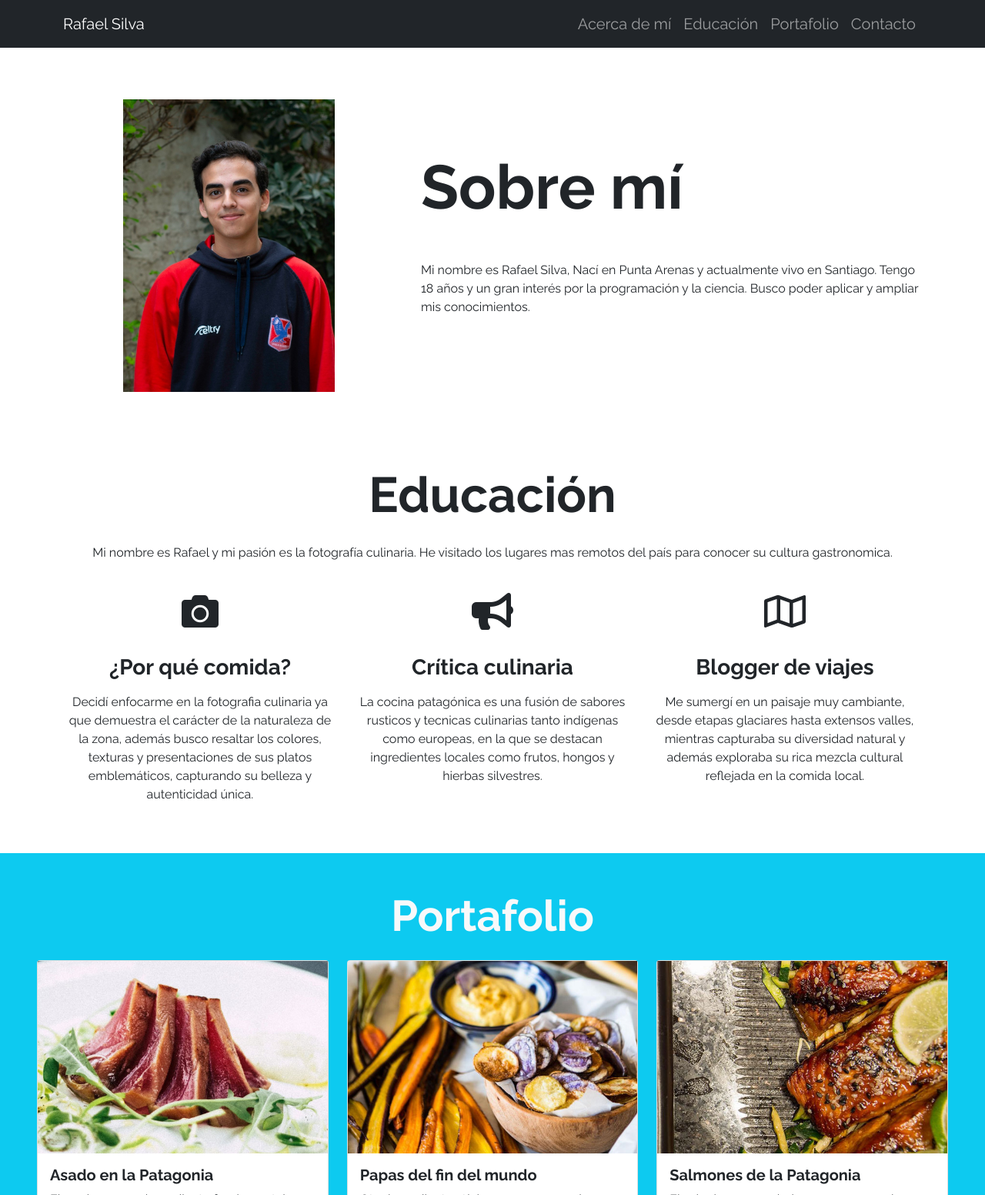
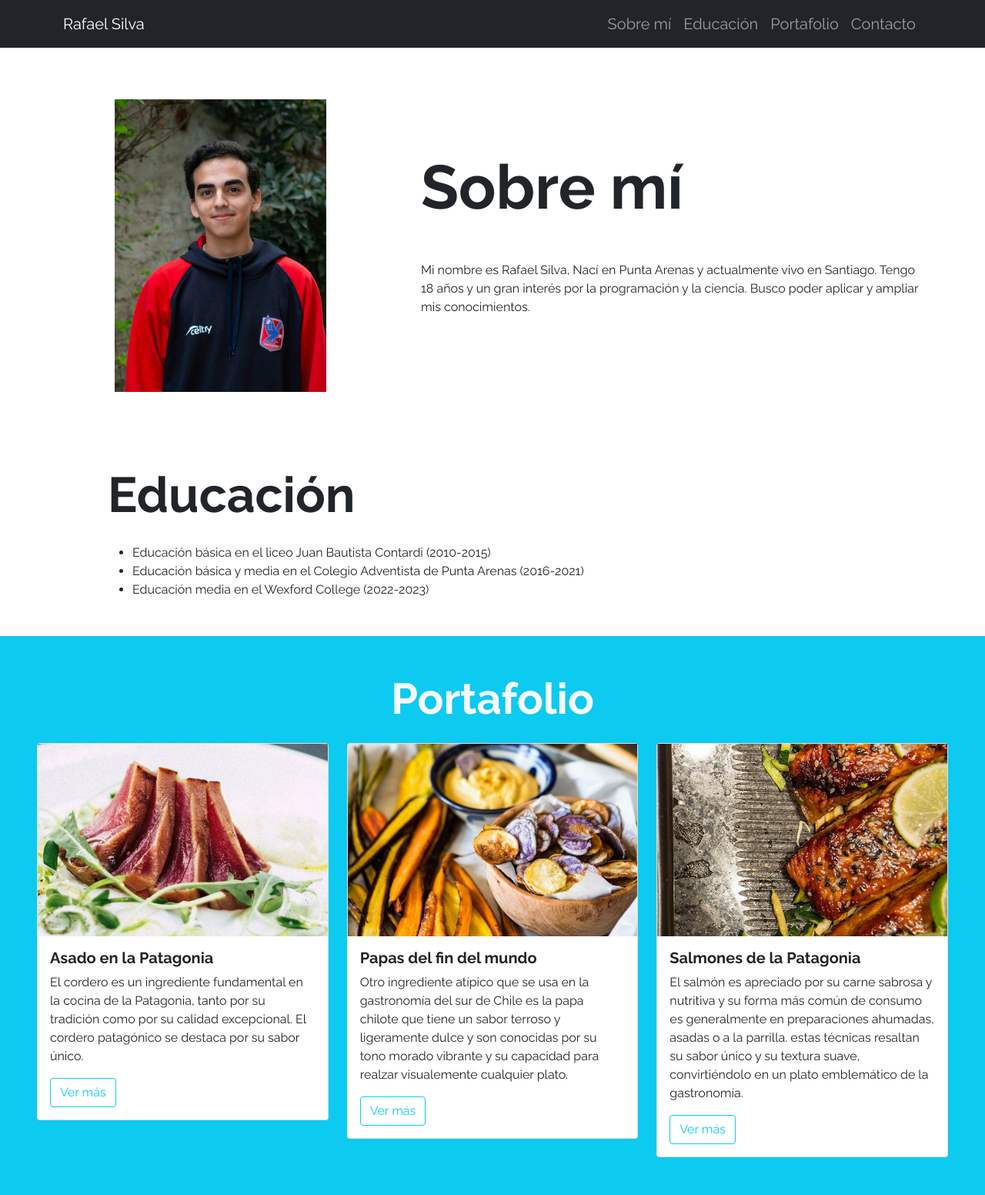
Before and after one commit to Rafael-Montenegro/rafael-montenegro.github.io, a plain HTML site: page index.html in a window 1280 px wide. Shown: the top 1552 px of the page at 77% size. Drawn offline with nearby package versions, Linux system fonts and the light colour scheme.

Commit message:
mejoré sección de educación

```diff
--- a/assets/css/estilos.css
+++ b/assets/css/estilos.css
@@ -4,12 +4,10 @@ body {
 
   /* Hero Section */
 
-  #Hero-Section {
-  }
   .header_img{
     height: 380px;
     width: auto;
-    margin-left: 7%;
+    margin-left: 6%;
     margin-top: 3%;
   }
   .header_container{
@@ -17,6 +15,9 @@ body {
     align-items: center;
   }
 
+  .Educación{
+    margin-left: 10% !important;
+  }
   /* Mis trabajos */
 
   #Mis-trabajos .image-top {
--- a/index.html
+++ b/index.html
@@ -30,7 +30,7 @@
             <div class="collapse navbar-collapse" id="navbarSupportedContent">
                 <ul class="navbar-nav ms-auto mb-2 mb-lg-0 fs-5">
                     <li class="nav-item">
-                        <a class="nav-link" href="#acerca de mi">Acerca de mí</a>
+                        <a class="nav-link" href="#sobre_mi">Sobre mí</a>
                     </li>
                     <li class="nav-item">
                         <a class="nav-link" href="#Educación">Educación</a>
@@ -49,7 +49,7 @@
     </nav>
 
     <header id="Hero-Section" class="text-start py-5 mt-5">
-        <div class="container header_container">
+        <div class="container header_container" id="sobre_mi">
                 <img src="/assets/img/imagen1.JPG" alt="" class="header_img">
             <div class="ms-auto col-12 col-md-7 ">
                 <h1 class="display-1 fw-bold my-5">
@@ -63,39 +63,16 @@
     </header>
 
 
-    <section id="Educación" class="container text-center my-5">
+    <section id="Educación" class="container my-5 Educación">
 
 
         <h2 class="display-3 fw-bold my-4">Educación</h2>
 
-        <p class="my-4">
-            Mi nombre es Rafael y mi pasión es la fotografía culinaria. He visitado los lugares mas remotos del país para conocer su cultura gastronomica.
-        </p>
-
-
-        <div class="row">
-            <div class="col-12 col-md-4">
-                <i class="fas fa-camera fa-3x my-3"></i>
-                <h3 class="my-3 fw-bold">¿Por qué comida?</h3>
-                <p class="my-3">
-                    Decidí enfocarme en la fotografia culinaria ya que demuestra el carácter de la naturaleza de la zona, además busco resaltar los colores, texturas y presentaciones de sus platos emblemáticos, capturando su belleza y autenticidad única.
-                </p>
-            </div>
-            <div class="col-12 col-md-4">
-                <i class="fas fa-bullhorn fa-3x my-3"></i>
-                <h3 class="my-3 fw-bold">Crítica culinaria</h3>
-                <p class="my-3">
-                    La cocina patagónica es una fusión de sabores rusticos y tecnicas culinarias tanto indígenas como europeas, en la que se destacan ingredientes locales como frutos, hongos y hierbas silvestres.
-                </p>
-            </div>
-            <div class="col-12 col-md-4">
-                <i class="far fa-map fa-3x my-3"></i>
-                <h3 class="my-3 fw-bold">Blogger de viajes</h3>
-                <p class="my-3">
-                    Me sumergí en un paisaje muy cambiante, desde etapas glaciares hasta extensos valles, mientras capturaba su diversidad natural y además exploraba su rica mezcla cultural reflejada en la comida local.
-                </p>
-            </div>
-        </div>
+        <ul>
+            <li>Educación básica en el liceo Juan Bautista Contardi (2010-2015)</li>
+            <li>Educación básica y media en el Colegio Adventista de Punta Arenas (2016-2021)</li>
+            <li>Educación media en el Wexford College (2022-2023)</li>
+        </ul>
     </section>
 
 
```
